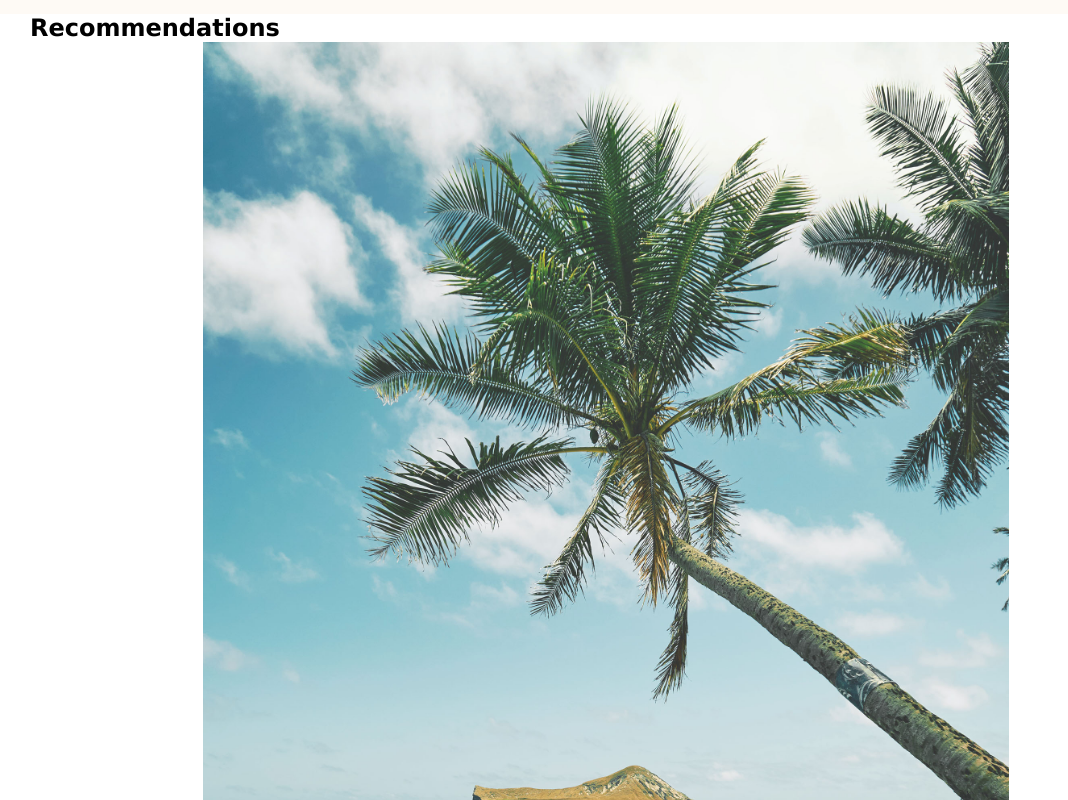
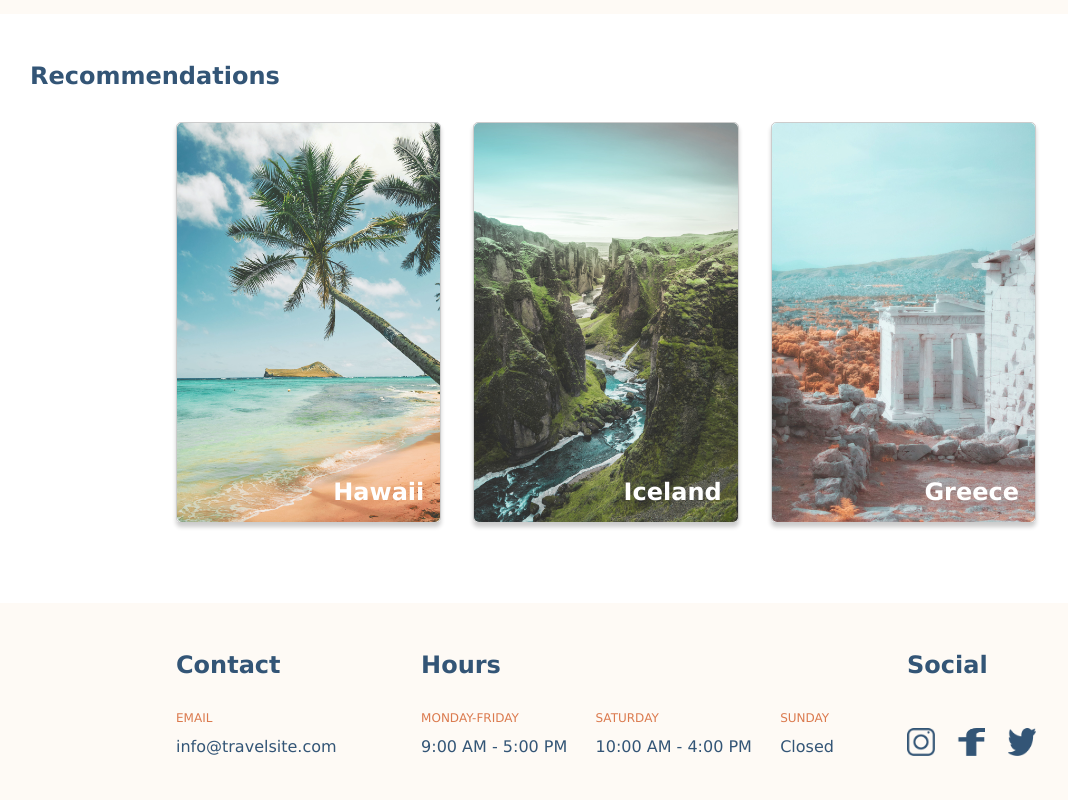
Before and after one commit to abhi-bhagat/travel-Site, a plain HTML site: page index.html in a window 1280 px wide. Shown: the part 580-1380 px from the top of the page, without its empty margins (34-1102 px from the left). Drawn offline with Linux system fonts and the light colour scheme.

Commit message:
add styles to index page

```diff
--- a/css/global.css
+++ b/css/global.css
@@ -29,7 +29,7 @@ li{
 }
 img{
     width: 100%;
-    height: auto;
+    height: 100%;
 }
 .container{
     width: 90%;
@@ -37,7 +37,7 @@ img{
     margin:0 auto;
 }
 .container--small{
-    width: 70%;
+    width: 860px;
     margin:0 auto;
 
 }
@@ -46,6 +46,7 @@ img{
 .nav{
     background-color: var(--backgroundNav);
     position: sticky;
+    z-index: 1;
     top: 0;
 }
 .nav__wrapper{
@@ -72,3 +73,75 @@ margin: 0.5rem 0.5rem 0.5rem 0;
 .active{
     border-bottom: 2px solid var(--accentColor);
 }
+
+
+
+
+
+/* Footer styling */
+.footer-content__heading{
+    color: var(--primaryColor);
+    padding-bottom: 2rem;
+    font-size: 1.5rem;
+}
+.footer-content__label{
+    color: var(--accentColor);
+    font-size:.75rem;
+    margin-bottom: .75rem;
+
+}
+.footer-content__body{
+    color: var(--primaryColor);
+}
+
+
+
+
+footer{
+    background-color: var(--backgroundColor);
+    padding: 3rem 0;
+
+}
+.footer{
+    display: flex;
+    justify-content: space-between;
+    /* margin: 2rem 0; */
+}
+
+
+/* contact */
+.contact{
+    width: 20%;
+}
+
+/* hours */
+.hours{
+  width: 48%;
+}
+.days{
+    display: flex;
+    justify-content: space-between;
+}
+
+
+
+
+
+
+/* Social */
+.social{
+    width: 15%;
+    display: flex;
+    flex-direction: column;
+    justify-content: space-between;
+}
+.social__body{
+    display: flex;
+    justify-content:space-between;
+    align-items:flex-end;
+}
+.social__icon{
+    height: 1.75rem;
+    width: 1.75rem;
+    /* padding: 0 .25rem; */
+}
--- a/css/main.css
+++ b/css/main.css
@@ -43,3 +43,41 @@ header{
     padding:.75rem 1.5rem;
     border-radius: 25px;
 }
+
+
+
+/* RECOMMENDATIONS SECTION */
+.recommendations{
+    padding :3rem 0;
+}
+.recommendations__title{
+    margin-bottom: 2rem;
+    color: var(--primaryColor);
+}
+.card-holder{
+    display: flex;
+    margin-bottom: 2rem;
+}
+.card{
+    border-radius: 5px;
+    height: 100%;
+    border: 1px solid rgba(0,0,0,.2);
+    box-shadow: 0 4px 4px rgba(0,0,0,0.2);
+    position:relative;
+    /* margin:0 1.5rem; */
+}
+.a__middle{
+    margin: 0 2rem;
+
+}
+.card__img{
+    border-radius: 5px;
+}
+
+.card__heading{
+    position:absolute;
+    bottom: 1rem;
+    right: 1rem;
+    color: #fff;
+    font-size: 1.5rem;
+}
--- a/index.html
+++ b/index.html
@@ -53,6 +53,7 @@
 		<section class="recommendations container">
 			<h2 class="recommendations__title">Recommendations</h2>
 			<div class="container--small card-holder">
+				<a href="./pages/hawaii.html">
 					<div class="card">
 						<img
 							src="./assets/Images/hawaii.jpg"
@@ -61,6 +62,8 @@
 						/>
 						<h3 class="card__heading">Hawaii</h3>
 					</div>
+				</a>
+				<a href="./pages/iceland.html" class="a__middle">
 					<div class="card">
 						<img
 							src="./assets/Images/iceland.jpg"
@@ -69,6 +72,9 @@
 						/>
 						<h3 class="card__heading">Iceland</h3>
 					</div>
+				</a>
+
+				<a href="./pages/greece.html">
 					<div class="card">
 						<img
 							src="./assets/Images/greece.jpg"
@@ -77,32 +83,35 @@
 						/>
 						<h3 class="card__heading">Greece</h3>
 					</div>
+				</a>
 			</div>
 		</section>
 		<!-- FOOTER -->
 		<footer>
 			<div class="container--small footer">
 				<div class="contact footer-content">
-					<h3 class="contact__heading footer-content__heading">Contact</h3>
-					<p class="contact__label footer-content__label">EMAIL</p>
-					<p class="contact__body footer__content__body">info@travelsite.com</p>
+					<h3 class="footer-content__heading">Contact</h3>
+					<p class="footer-content__label">EMAIL</p>
+					<p class="footer-content__body">info@travelsite.com</p>
 				</div>
-				<div class="hours footer__content">
-					<h3 class="hours__heading footer-content__heading">Hours</h3>
-					<div class="weekday">
-						<p class="hours__label footer-content__label">MONDAY-FRIDAY</p>
-						<p class="hours__body footer-content__body">9:00 AM - 5:00 PM</p>
+				<div class="hours footer-content">
+					<h3 class="footer-content__heading">Hours</h3>
+					<div class="days">
+						<div>
+							<p class="footer-content__label">MONDAY-FRIDAY</p>
+							<p class="footer-content__body">9:00 AM - 5:00 PM</p>
 						</div>
-					<div class="saturday">
-						<p class="hours__label footer-content__label">SATURDAY</p>
-						<p class="hours__body footer-content__body">10:00 AM - 4:00 PM</p>
+						<div>
+							<p class="footer-content__label">SATURDAY</p>
+							<p class="footer-content__body">10:00 AM - 4:00 PM</p>
 						</div>
-					<div class="sunday">
-						<p class="hours__label footer-content__label">SUNDAY</p>
-						<p class="hours__body footer-content__body">Closed</p>
+						<div>
+							<p class="footer-content__label">SUNDAY</p>
+							<p class="footer-content__body">Closed</p>
 						</div>
 					</div>
-				<div class="social footer__content">
+				</div>
+				<div class="social footer-content">
 					<h3 class="social__heading footer-content__heading">Social</h3>
 					<div class="social__body footer-content__body">
 						<a href="#" class="social__icon"
```
Also changed, not shown: pages/greece.html (+44 -0 lines), pages/hawaii.html (+45 -1 lines), pages/iceland.html (+45 -1 lines), 2 other files. Lines whose indentation alone changed are shown as unchanged.
